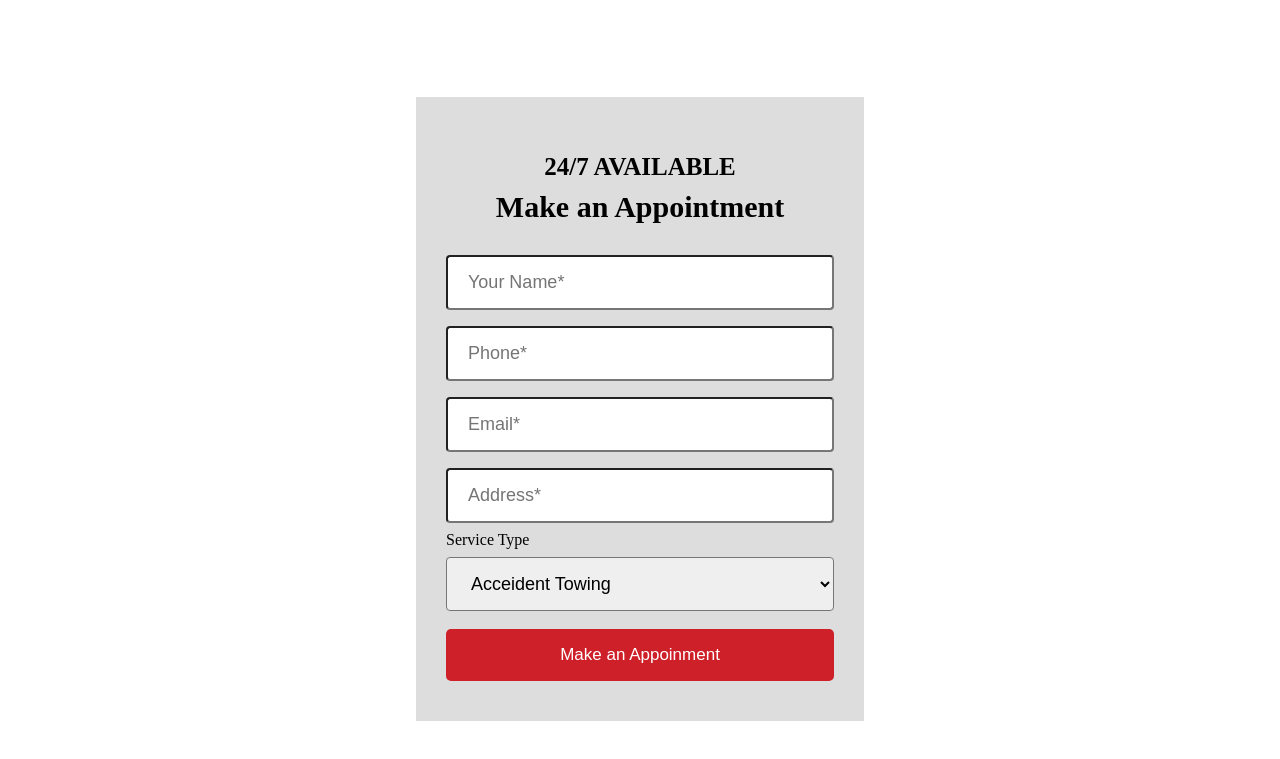
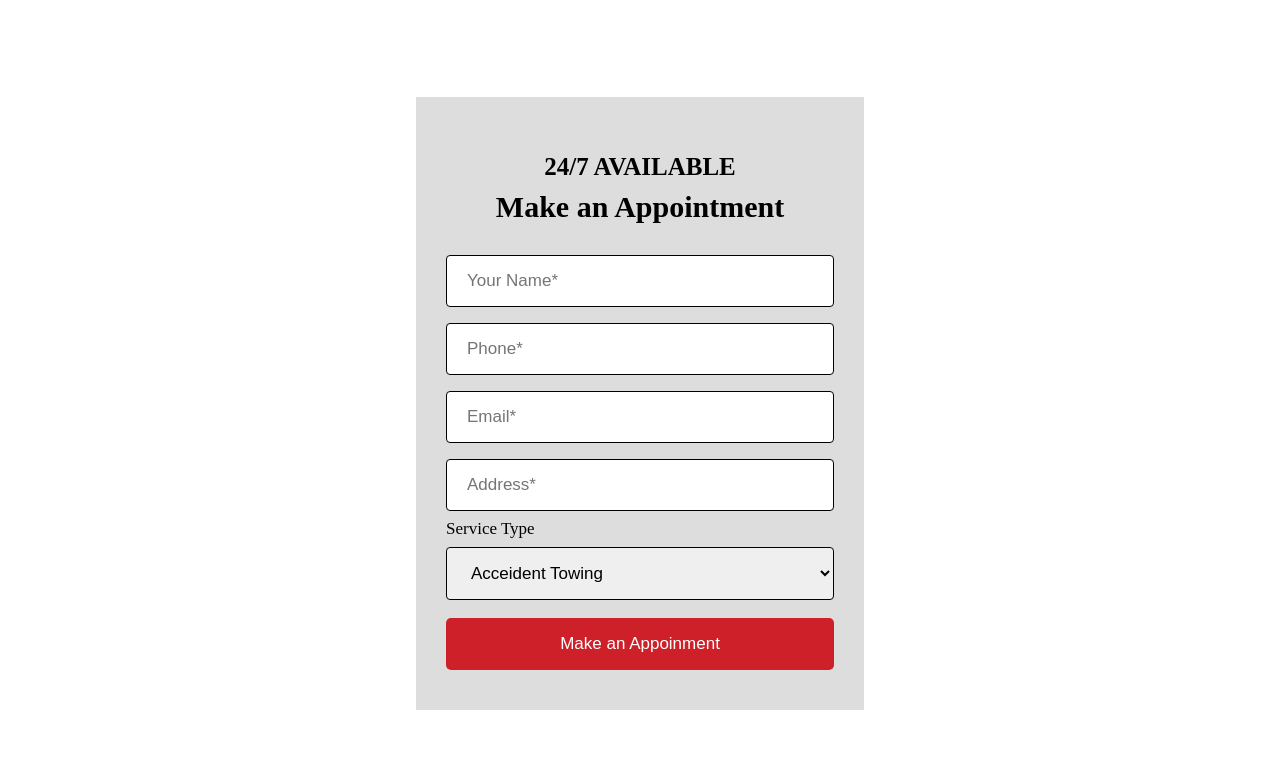
Before and after one commit to Kawser-SK/CSS-Form-Layout, a plain HTML site: page index.html in a window 1280 px wide. Shown: the part 833-1592 px from the top of the page. Drawn offline with Linux system fonts and the light colour scheme.

Commit message:
Update style.css

```diff
--- a/style.css
+++ b/style.css
@@ -87,31 +87,33 @@ h2{
     font-size: 30px;
     margin-bottom: 20px;
 }
-input[type=tel], select {
+input[type=tel], select{
     width: 100%;
     padding: 15px 20px;
-    font-size: 18px;
+    font-size: 17px;
     margin: 8px 0;
     border-radius: 4px;
+    border: 1px solid rgb(0, 0, 0);
 }
   input[type=text], select {
     width: 100%;
     padding: 15px 20px;
-    font-size: 18px;
+    font-size: 17px;
     margin: 8px 0;
     border-radius: 4px;
+    border: 1px solid rgb(0, 0, 0);
  }
   input[type=email], select {
     width: 100%;
     padding: 15px 20px;
-    font-size: 18px;
+    font-size: 17px;
     margin: 8px 0;
     border-radius: 4px;
+    border: 1px solid rgb(0, 0, 0);
 }
-
-label{
-    font: size 19px;
- }
+label {
+    font-size: 17px;
+}
  input[type=submit] {
     width: 100%;
     background-color: #CE2029;
```
